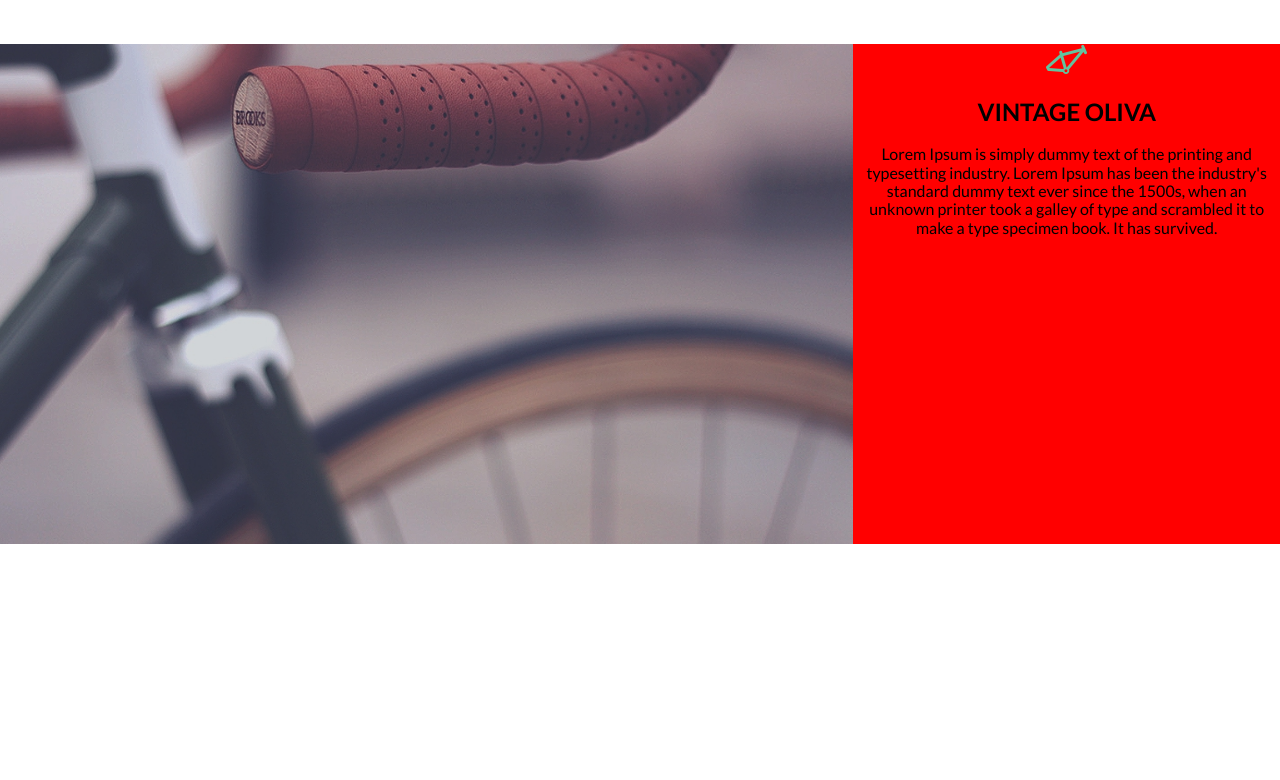
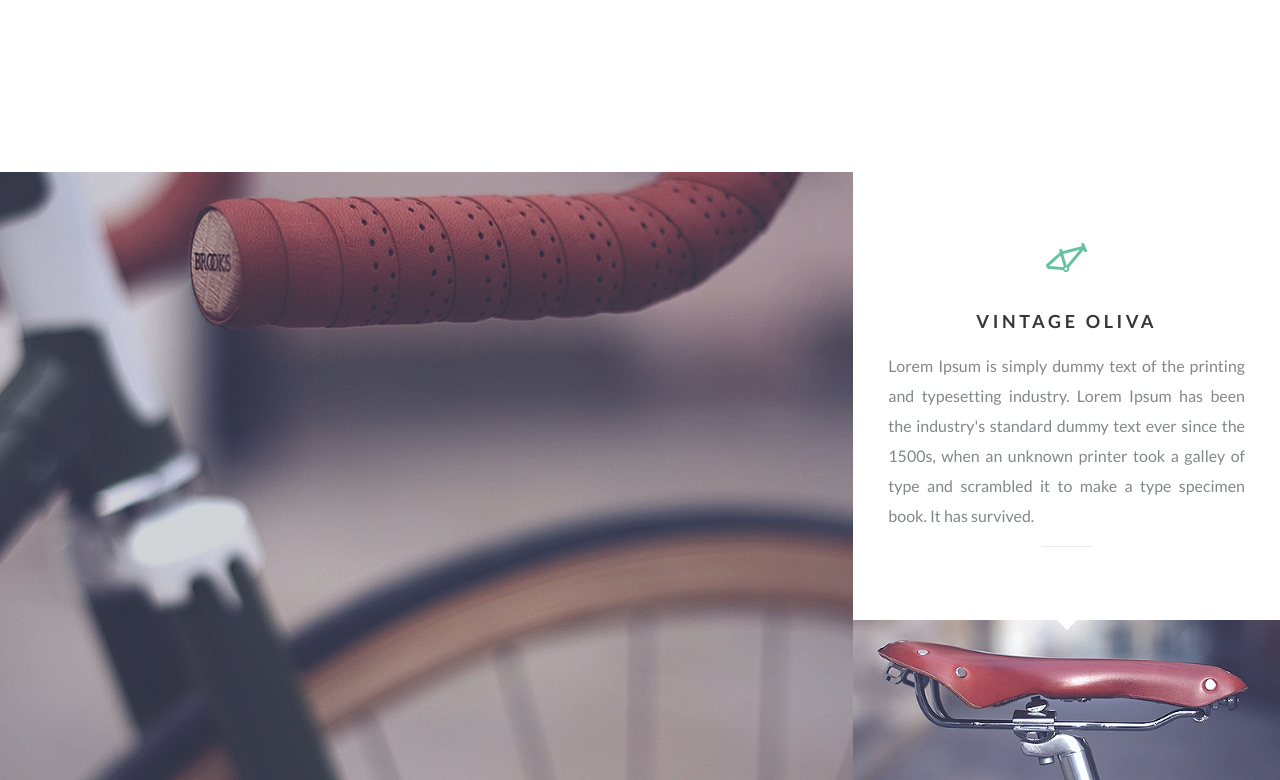
Before and after one commit to HakasLepehen/AOD, a website built with webpack: page src/index.html in a window 1280 px wide. Shown: the part 1216-1996 px from the top of the page. Before the commit the page ends 1760 px from the top, so only its background shows below. Built offline with nearby package versions, Linux system fonts and the light colour scheme.

Commit message:
complete first row and make it adaptive

```diff
--- a/src/index.html
+++ b/src/index.html
@@ -4,8 +4,9 @@
 <head>
     <meta charset="UTF-8">
     <meta http-equiv="X-UA-Compatible" content="IE=edge">
-    <meta name="viewport" content="width=device-width, initial-scale=1.0">
+    <meta name="viewport" content="width=device-width, initial-scale=1.0, maximum-scale=1.0, user-scalable=0">
     <link rel="shortcut icon" href="./assets/favicon.ico" type="image/png">
+
     <title>
         <%= htmlWebpackPlugin.options.title %>
     </title>
@@ -76,7 +77,7 @@
                                 <span class="item__logo">
                                     <img src="./img/brands/bicycle-company-logo.png" alt="">
                                 </span>
-                                    <div class="item__bg ibg"></div>
+                                <div class="item__bg ibg"></div>
                             </a>
                         </div>
                         <div class="brands__column">
@@ -86,13 +87,13 @@
                                 </div>
                                 <h2 class="block__title">VINTAGE OLIVA</h2>
                                 <div class="block__text block__text_j">Lorem Ipsum is simply dummy text of the printing
-                                    and
-                                    typesetting industry. Lorem Ipsum has been the industry's standard dummy text ever
-                                    since the 1500s, when an unknown printer took a galley of type and scrambled it to
-                                    make a type specimen book. It has survived.</div>
+                                    and typesetting industry. Lorem Ipsum has been the industry's standard dummy text
+                                    ever since the 1500s, when an unknown printer took a galley of type and scrambled it
+                                    to make a type specimen book. It has survived.
+                                </div>
                             </div>
                             <div class="brands__image">
-                                <!-- <img src="./img/brands/02.jpg" alt=""> -->
+                                <img src="./img/brands/02.jpg" alt="">
                             </div>
                         </div>
                     </div>
--- a/src/scss/brands.scss
+++ b/src/scss/brands.scss
@@ -1,20 +1,44 @@
 .brands {
   &__row {
     display: flex;
-    min-height: 500px;
+    // min-height: 623px;
     text-align: center;
+
+    @media (max-width: 1100px) {
+        flex-direction: column;
+    }
   }
 
   &__column {
-    background-color: red;
-    flex: 0 1 33.333%;
-    flex-shrink: 2;
+    // background-color: red;
+    display: flex;
+    flex-direction: column;
+    flex: 0 2 33.333vw;
     &_b {
       position: relative;
-      z-index: 8;
-      flex: 1 1 66.666%;
+      flex: 1 1 66.666vw;
+    }
+    .brands__image {
+
+      img {
+        display: block;
+        width: 100%;
+      }
     }
   }
+  &__content:after {
+    content: "";
+    display: inline-block;
+    width: 0;
+    height: 0;
+    position: relative;
+    // left: 50%;
+    bottom: -68px;
+    margin: 0px 0px 0px 0px;
+    border-left: 10px solid transparent;
+    border-right: 10px solid transparent;
+    border-top: 10px solid #fff;
+}
 }
 
 .item {
@@ -35,9 +59,6 @@
     height: 100%;
     opacity: 0;
     transition: opacity 0.7s;
-    &:hover {
-      opacity: 1;
-    }
 
     img {
       position: relative;
@@ -55,7 +76,40 @@
     overflow: hidden;
     height: 100%;
     width: 100%;
-    transition: background-size 0.7s;
+    transition: transform 0.7s;
+  }
 
+  &:hover {
+    .item__logo {
+      opacity: 1;
+    }
+    .item__bg {
+      transform: scale(1.1);
+    }
   }
 }
+
+.block {
+  padding: 70px 65px 55px 65px;
+  flex: 1 1 100%;
+  &__icon {
+    background: #fff;
+  }
+  &__text_j {
+    text-align: justify;
+    font-size: 16px;
+    line-height: 30px;
+    &:after {
+      content: '';
+      display: block;
+      width: 50px;
+      height: 1px;
+      background: #ebebeb;
+      margin: 15px auto 0 auto;
+    }
+  }
+
+  @media (max-width: 1500px) {
+    padding: 70px 35px 55px 35px;
+  }
+}
--- a/src/scss/generation.scss
+++ b/src/scss/generation.scss
@@ -7,12 +7,11 @@
   @media (max-width: 600px) {
     padding: 30px 0;
   }
-
-  // .container {
+}
 .block {
   text-align: center;
   &__icon {
-        margin: 0 0 30px 0;
+    margin: 0 0 33px 0;
   }
   &__title {
     color: #353738;
@@ -29,5 +28,3 @@
     line-height: 34px;
   }
 }
-  }
-// }
```
Lines whose indentation alone changed are shown as unchanged.
